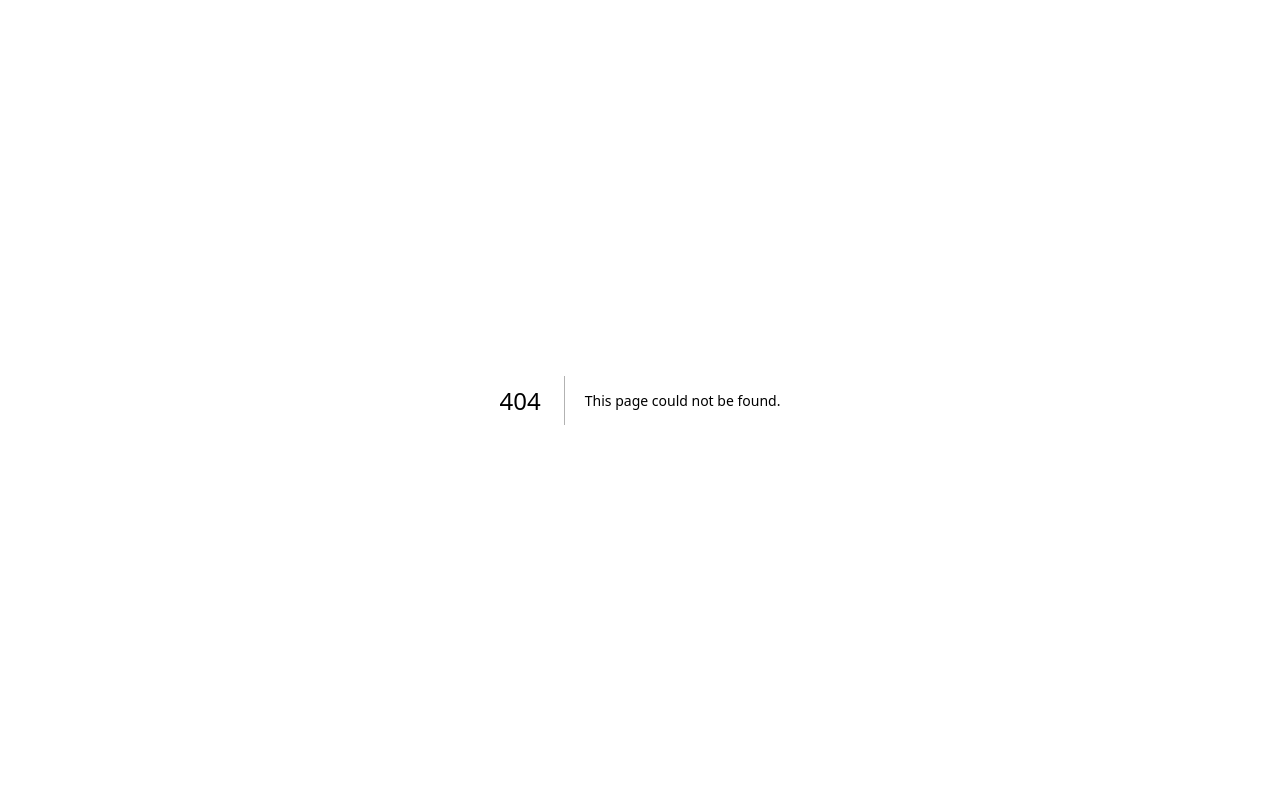
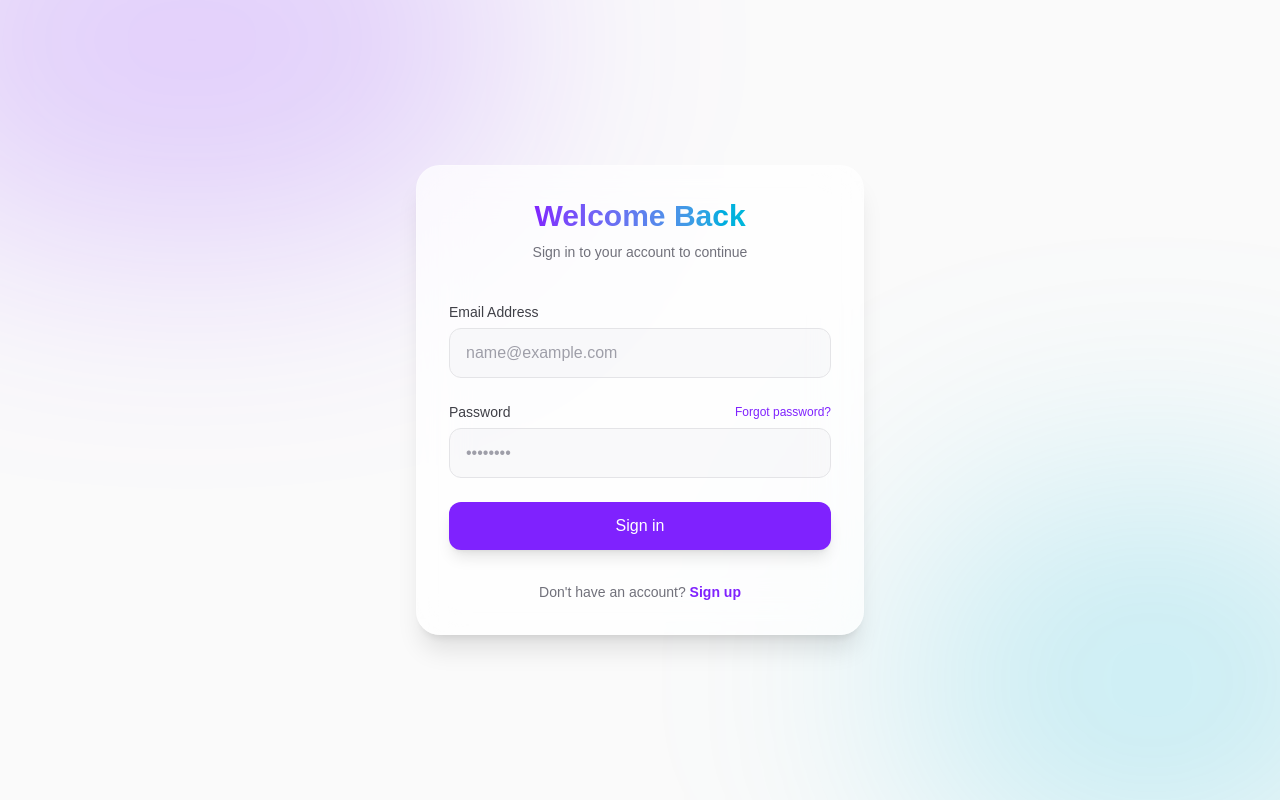
Before and after one commit to shamilaw-sci/CSC3213_20_Group_H, a Next.js app in the folder frontend/: page /login in a window 1280 px wide. Before the commit this address had no page. Built offline with nearby package versions, Linux system fonts and the light colour scheme.

Commit message:
feat:login page

```diff
--- /dev/null
+++ b/frontend/app/login/page.tsx
@@ -0,0 +1,155 @@
+"use client";
+
+import { useState } from "react";
+import { useRouter } from "next/navigation";
+
+export default function LoginPage() {
+  const [email, setEmail] = useState("");
+  const [password, setPassword] = useState("");
+
+  const [error, setError] = useState("");
+  const [loading, setLoading] = useState(false);
+  const router = useRouter();
+
+  const handleLogin = async (e: React.FormEvent) => {
+    e.preventDefault();
+    setError("");
+    setLoading(true);
+
+    try {
+      // Connect to the backend API
+      const res = await fetch("http://localhost:5000/api/auth/login", {
+        method: "POST",
+        headers: { "Content-Type": "application/json" },
+        body: JSON.stringify({ email, password }),
+      });
+
+      const data = await res.json();
+
+      if (!res.ok) {
+        // Display backend error message if present, otherwise generic
+        throw new Error(data.message || "Invalid credentials. Please try again.");
+      }
+
+      // Store the JWT token & user info (e.g., in localStorage or cookies)
+      localStorage.setItem("token", data.token);
+      localStorage.setItem("role", data.role);
+
+      // Successfully logged in
+      // Redirect to a dashboard or home page
+      router.push("/");
+    } catch (err: any) {
+      setError(err.message);
+    } finally {
+      setLoading(false);
+    }
+  };
+
+  return (
+    <div className="min-h-screen flex items-center justify-center bg-zinc-50 dark:bg-zinc-950 px-4 select-none">
+      {/* Background decoration elements */}
+      <div className="absolute top-0 w-full h-full overflow-hidden pointer-events-none">
+        <div className="absolute -top-[20%] -left-[10%] w-[50%] h-[50%] rounded-full bg-violet-600/20 blur-[120px]" />
+        <div className="absolute top-[60%] -right-[10%] w-[40%] h-[50%] rounded-full bg-cyan-500/20 blur-[120px]" />
+      </div>
+
+      <div className="w-full max-w-md bg-white/70 dark:bg-zinc-900/60 backdrop-blur-xl rounded-3xl shadow-xl border border-white/20 dark:border-white/10 overflow-hidden relative z-10 transition-all duration-300 hover:shadow-2xl hover:border-white/30">
+
+        <div className="p-8">
+          <div className="text-center mb-10">
+            <h1 className="text-3xl font-bold bg-gradient-to-r from-violet-600 to-cyan-500 bg-clip-text text-transparent mb-2 inline-block">
+              Welcome Back
+            </h1>
+            <p className="text-zinc-500 dark:text-zinc-400 text-sm">
+              Sign in to your account to continue
+            </p>
+          </div>
+
+          <form onSubmit={handleLogin} className="space-y-6">
+            <div>
+              <label
+                htmlFor="email"
+                className="block text-sm font-medium text-zinc-700 dark:text-zinc-300 mb-1.5"
+              >
+                Email Address
+              </label>
+              <input
+                id="email"
+                type="email"
+                required
+                value={email}
+                onChange={(e) => setEmail(e.target.value)}
+                autoComplete="email"
+                className="w-full px-4 py-3 rounded-xl bg-zinc-100/50 dark:bg-zinc-800/50 border border-zinc-200 dark:border-zinc-700 focus:outline-none focus:ring-2 focus:ring-violet-500/50 focus:border-violet-500 transition-all placeholder:text-zinc-400 text-zinc-900 dark:text-zinc-100 placeholder:select-none"
+                placeholder="name@example.com"
+              />
+            </div>
+
+            <div>
+              <div className="flex items-center justify-between mb-1.5">
+                <label
+                  htmlFor="password"
+                  className="block text-sm font-medium text-zinc-700 dark:text-zinc-300"
+                >
+                  Password
+                </label>
+                <a href="#" className="text-xs text-violet-600 dark:text-violet-400 hover:text-violet-500 transition-colors">
+                  Forgot password?
+                </a>
+              </div>
+              <input
+                id="password"
+                type="password"
+                required
+                value={password}
+                onChange={(e) => setPassword(e.target.value)}
+                autoComplete="current-password"
+                className="w-full px-4 py-3 rounded-xl bg-zinc-100/50 dark:bg-zinc-800/50 border border-zinc-200 dark:border-zinc-700 focus:outline-none focus:ring-2 focus:ring-violet-500/50 focus:border-violet-500 transition-all placeholder:text-zinc-400 text-zinc-900 dark:text-zinc-100"
+                placeholder="••••••••"
+              />
+            </div>
+
+            {/* Error Message Section */}
+            {error && (
+              <div className="p-3 bg-red-50 dark:bg-red-900/30 border border-red-200 dark:border-red-800 rounded-xl flex items-start gap-3 transition-all animate-in fade-in slide-in-from-top-1">
+                <svg className="w-5 h-5 text-red-500 dark:text-red-400 mt-0.5" fill="none" viewBox="0 0 24 24" stroke="currentColor">
+                  <path strokeLinecap="round" strokeLinejoin="round" strokeWidth="2" d="M12 8v4m0 4h.01M21 12a9 9 0 11-18 0 9 9 0 0118 0z" />
+                </svg>
+                <p className="text-sm text-red-600 dark:text-red-400">{error}</p>
+              </div>
+            )}
+
+            <button
+              type="submit"
+              disabled={loading}
+              className={`w-full py-3 px-4 rounded-xl text-white font-medium shadow-lg transition-all duration-300 flex justify-center items-center gap-2
+                ${loading
+                  ? "bg-violet-500/70 cursor-not-allowed"
+                  : "bg-violet-600 hover:bg-violet-500 hover:shadow-violet-500/25 transform hover:-translate-y-0.5 active:translate-y-0"
+                }`}
+            >
+              {loading ? (
+                <>
+                  <svg className="animate-spin -ml-1 mr-2 h-5 w-5 text-white" xmlns="http://www.w3.org/2000/svg" fill="none" viewBox="0 0 24 24">
+                    <circle className="opacity-25" cx="12" cy="12" r="10" stroke="currentColor" strokeWidth="4"></circle>
+                    <path className="opacity-75" fill="currentColor" d="M4 12a8 8 0 018-8V0C5.373 0 0 5.373 0 12h4zm2 5.291A7.962 7.962 0 014 12H0c0 3.042 1.135 5.824 3 7.938l3-2.647z"></path>
+                  </svg>
+                  Signing in...
+                </>
+              ) : (
+                "Sign in"
+              )}
+            </button>
+          </form>
+
+          <div className="mt-8 text-center text-sm text-zinc-500 dark:text-zinc-400">
+            Don't have an account?{" "}
+            <a href="#" className="font-semibold text-violet-600 dark:text-violet-400 hover:text-violet-500 transition-colors">
+              Sign up
+            </a>
+          </div>
+        </div>
+      </div>
+    </div>
+  );
+}
```
